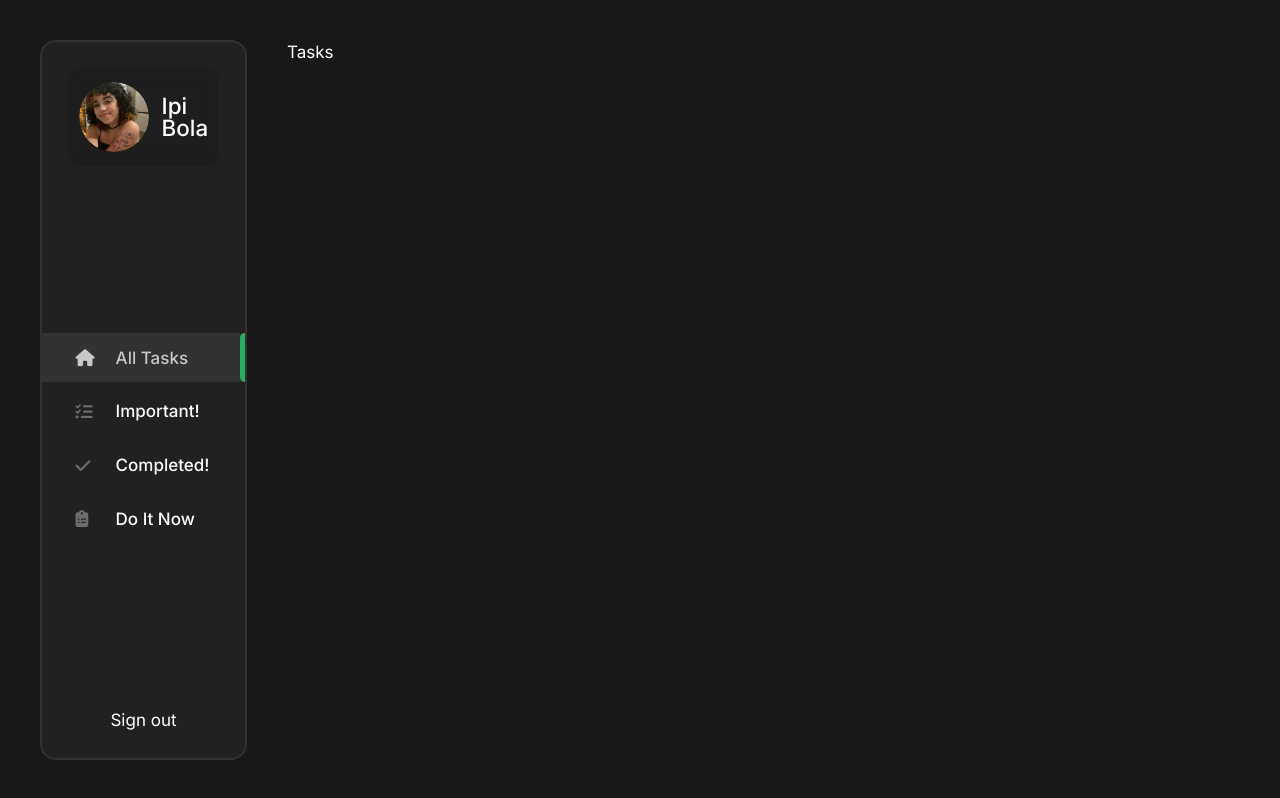
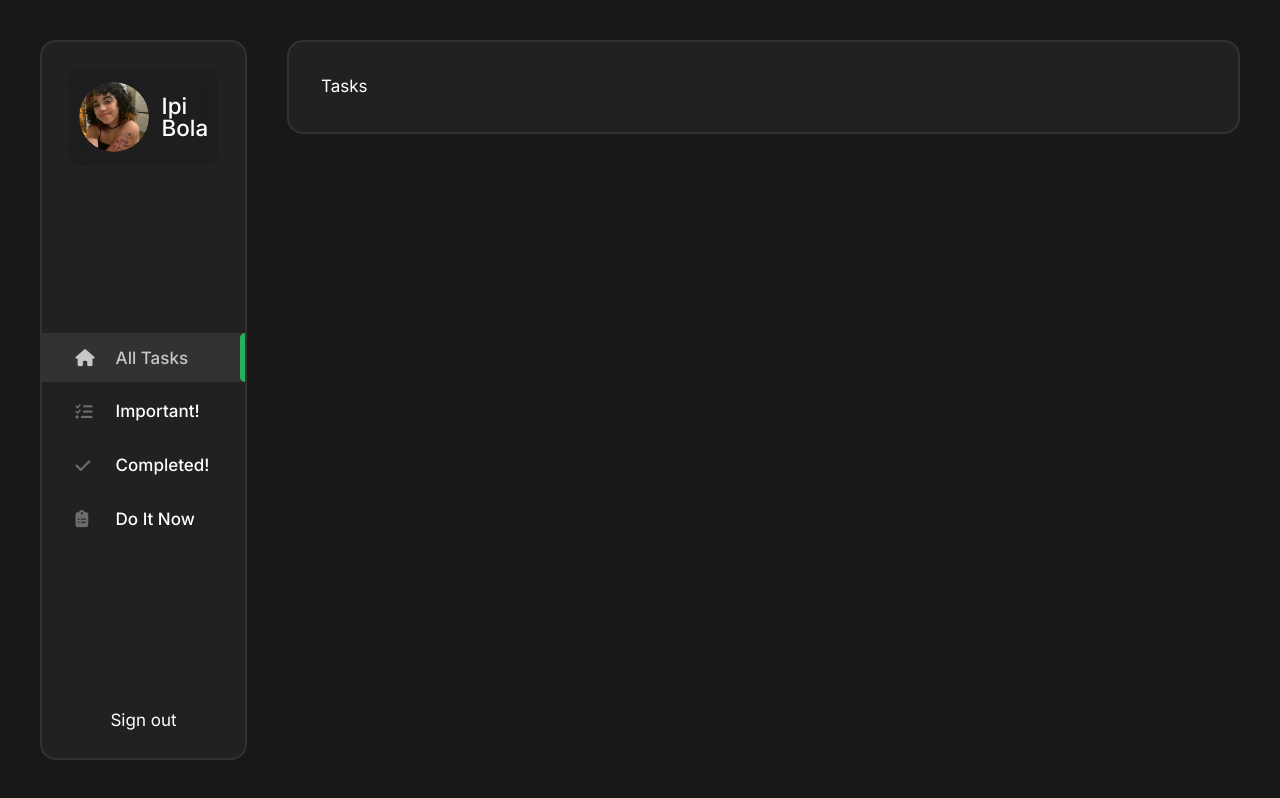
Before and after one commit to Peleton-011/chore-tracker, a Next.js app: page / in a window 1280 px wide. Built offline with nearby package versions, Linux system fonts and the light colour scheme.

Commit message:
Add basic styling to the tasks component

```diff
--- a/app/components/Tasks/Tasks.tsx
+++ b/app/components/Tasks/Tasks.tsx
@@ -1,9 +1,29 @@
-import React from 'react'
+"use client";
+import { useGlobalState } from "@/app/context/globalProvider";
+import React from "react";
+import styled from "styled-components";
 
 function Tasks() {
-  return (
-    <div>Tasks</div>
-  )
+	const { theme } = useGlobalState();
+	return (
+		<TaskStyled theme={theme}>
+			<div>Tasks</div>
+		</TaskStyled>
+	);
 }
 
-export default Tasks
+const TaskStyled = styled.div`
+    padding: 2rem;
+	width: 100%;
+	background-color: ${({theme}) => theme.colorBg2};
+	border: 2px solid ${({ theme }) => theme.borderColor2};
+	border-radius: 1rem;
+
+	overflow-y: auto;
+
+	&::-webkit-scrollbar {
+		width: 0.5rem;
+	}
+`;
+
+export default Tasks;
```
